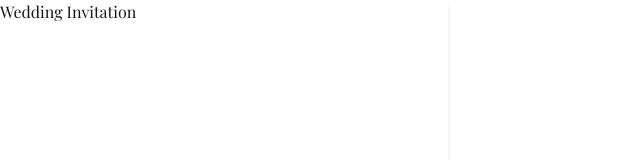
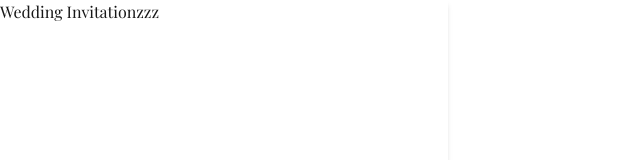
Before and after one commit to harocorcon/james-cath-nuptials, a Next.js app: page / in a window 1280 px wide. Shown: the top 160 px of the page, without its empty margins (0-640 px from the left). Built offline with nearby package versions, Linux system fonts and the light colour scheme; a web font is replaced by a local one.

Commit message:
vercel deployment tracing

```diff
--- a/app/page.tsx
+++ b/app/page.tsx
@@ -1,7 +1,7 @@
 export default function Home() {
   return (
     <main>
-      <h1>Wedding Invitation</h1>
+      <h1>Wedding Invitationzzz</h1>
     </main>
   )
 }
```
